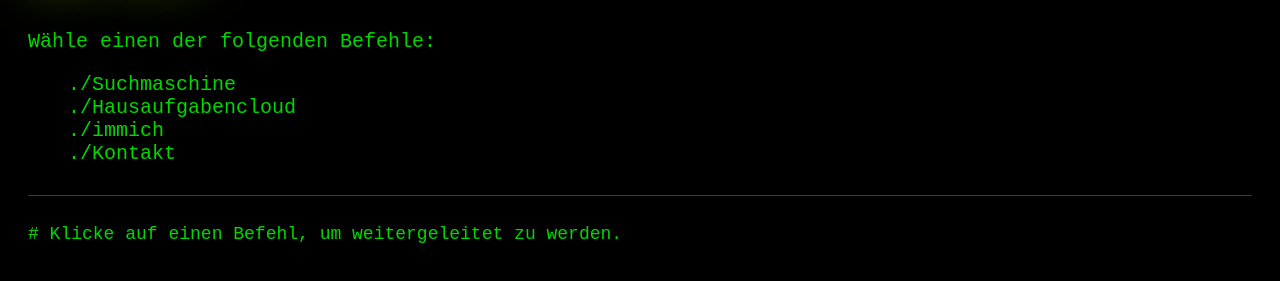
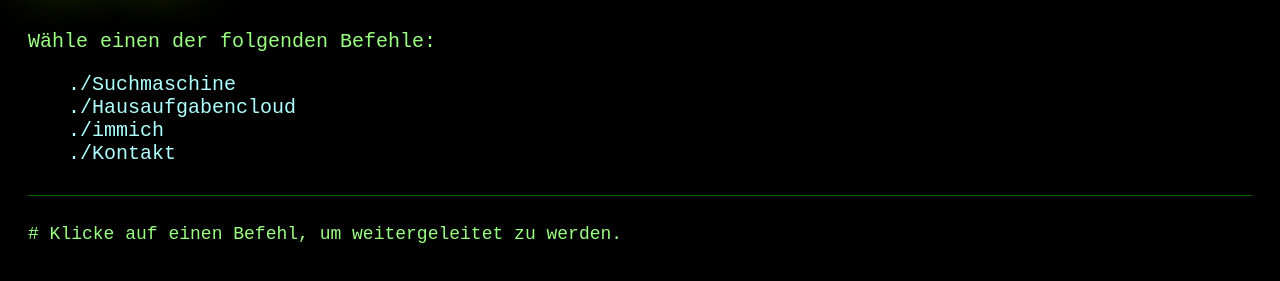
Before and after one commit to niemand-besonderes/terminal_style_site, a plain HTML site: page index.html in a window 1280 px wide. Shown: the part 179-460 px from the top of the page. Drawn offline with Linux system fonts and the light colour scheme.

Commit message:
new design language with even more washed out colours

```diff
--- a/index.html
+++ b/index.html
@@ -15,7 +15,7 @@ THE SOFTWARE IS PROVIDED “AS IS”, WITHOUT WARRANTY OF ANY KIND, EXPRESS OR I
   <style>
     body {
       background-color: black;
-      color: rgb(0, 216, 0);
+      color: rgb(154, 255, 128);
       font-family: monospace;
       padding: 20px;
       font-size: x-large;
@@ -33,7 +33,7 @@ THE SOFTWARE IS PROVIDED “AS IS”, WITHOUT WARRANTY OF ANY KIND, EXPRESS OR I
       50% { opacity: 0; }
     }
     a {
-      color: rgb(0, 216, 0);
+      color: rgb(174, 255, 255);
       text-decoration: none;
       transition: all 0.3s ease;
       font-size: 20px;
```
